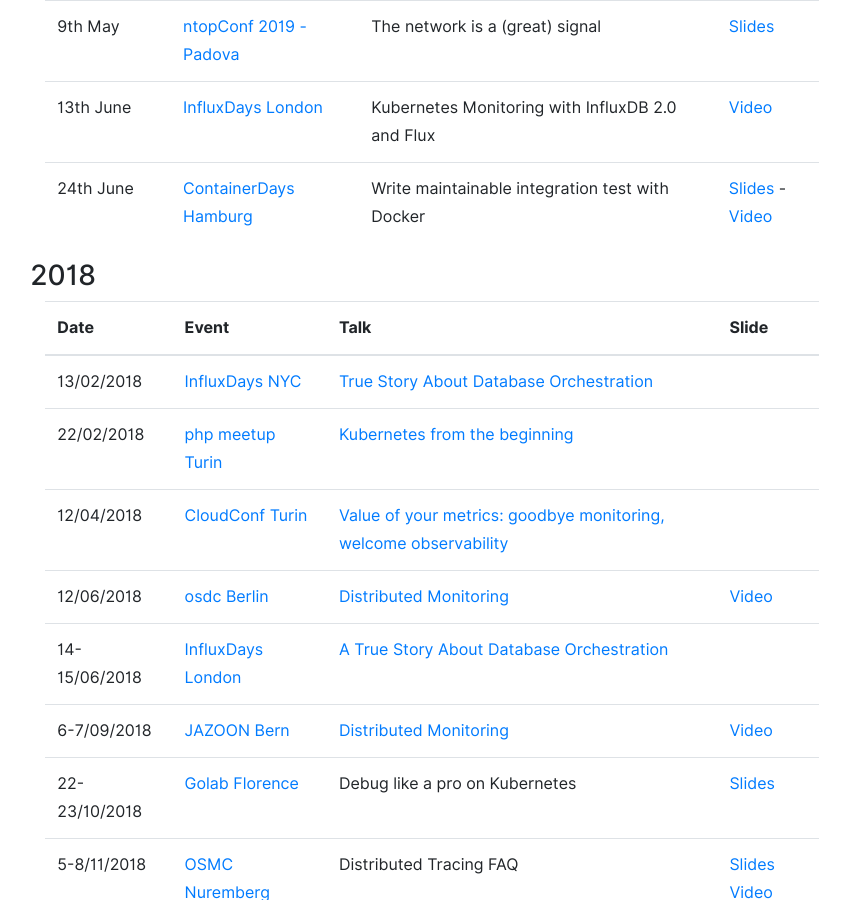
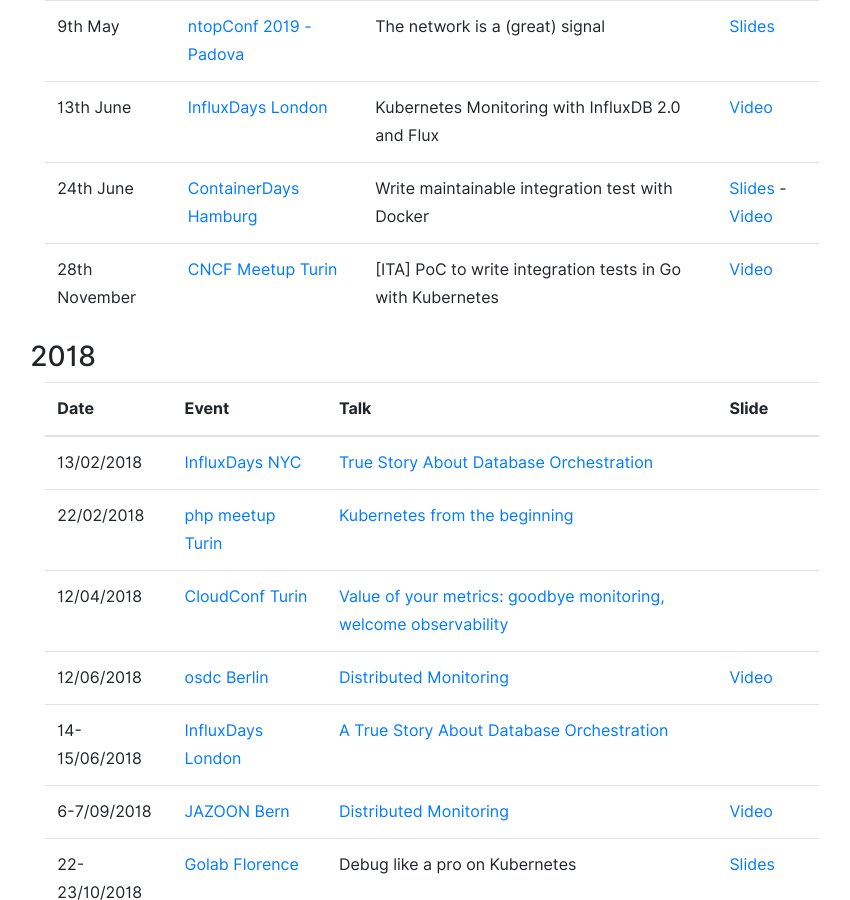
Before and after one commit to gianarb/gianarb.github.com, a Jekyll site: the page built from conferences.html, in a window 1280 px wide and 900 px high, scrolled down 949 px. Shown: the whole window, without its empty margins (216-1066 px from the left). Built offline with Jekyll 4.4.1, drawn with Linux system fonts in a browser that asks for light colours; nearby versions of some CDN libraries.

Commit message:
Add cncf meetup nov
Signed-off-by: Gianluca Arbezzano <gianarb92@gmail.com>

```diff
--- a/conferences.html
+++ b/conferences.html
@@ -120,6 +120,14 @@
                   <td>
                       <a href="https://speakerdeck.com/gianarb/containerdays-2019-write-maintainable-integration-tests-with-docker" target="_blank">Slides</a> -
                       <a href="https://www.youtube.com/watch?v=4ONVaMisT54&list=PLHhKcdBlprMdg-fwPD1b3IjBRR_Ga09H0&index=41&t=0s" target="_blank">Video</a>
+                  </td>
+                </tr>
+                <tr>
+                  <td>28th November</td>
+                  <td><a href="https://www.meetup.com/CNCF-Italy/events/266210730/">CNCF Meetup Turin</a></td>
+                  <td>[ITA] PoC to write integration tests in Go with Kubernetes</td>
+                  <td>
+                      <a href="https://www.youtube.com/watch?v=Dt-pQSNfXlM" target="_blank">Video</a>
                   </td>
                 </tr>
               </tbody>
```
